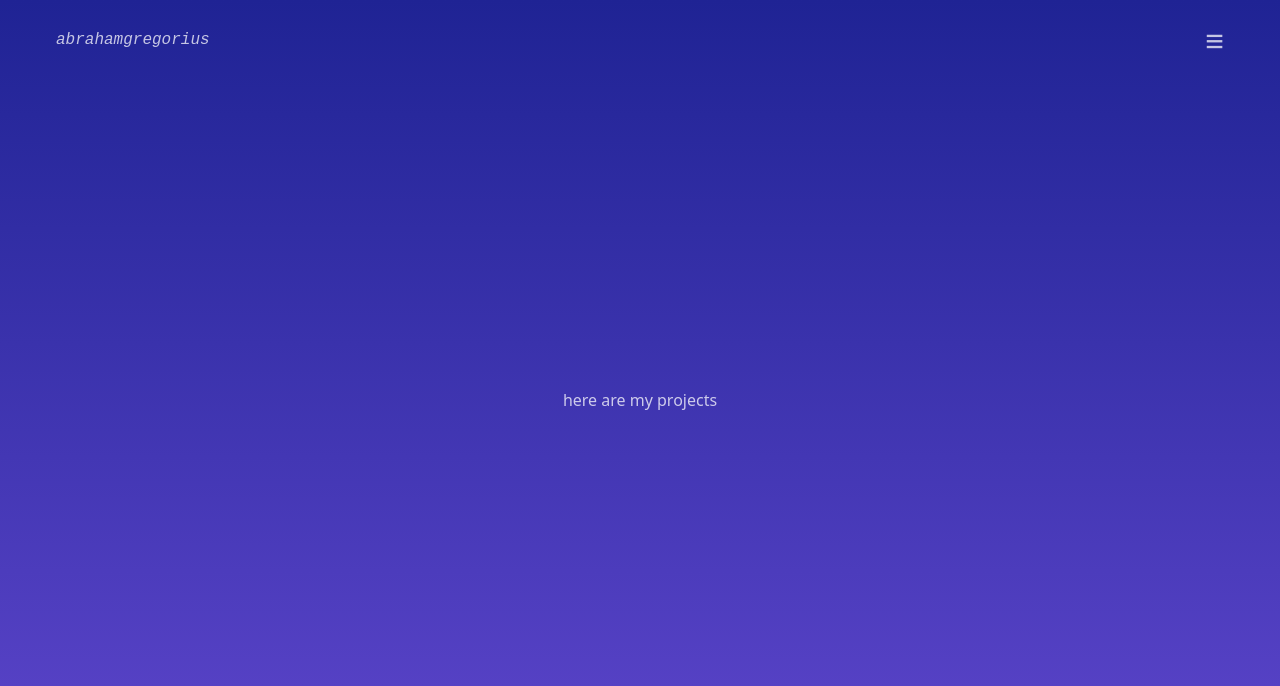
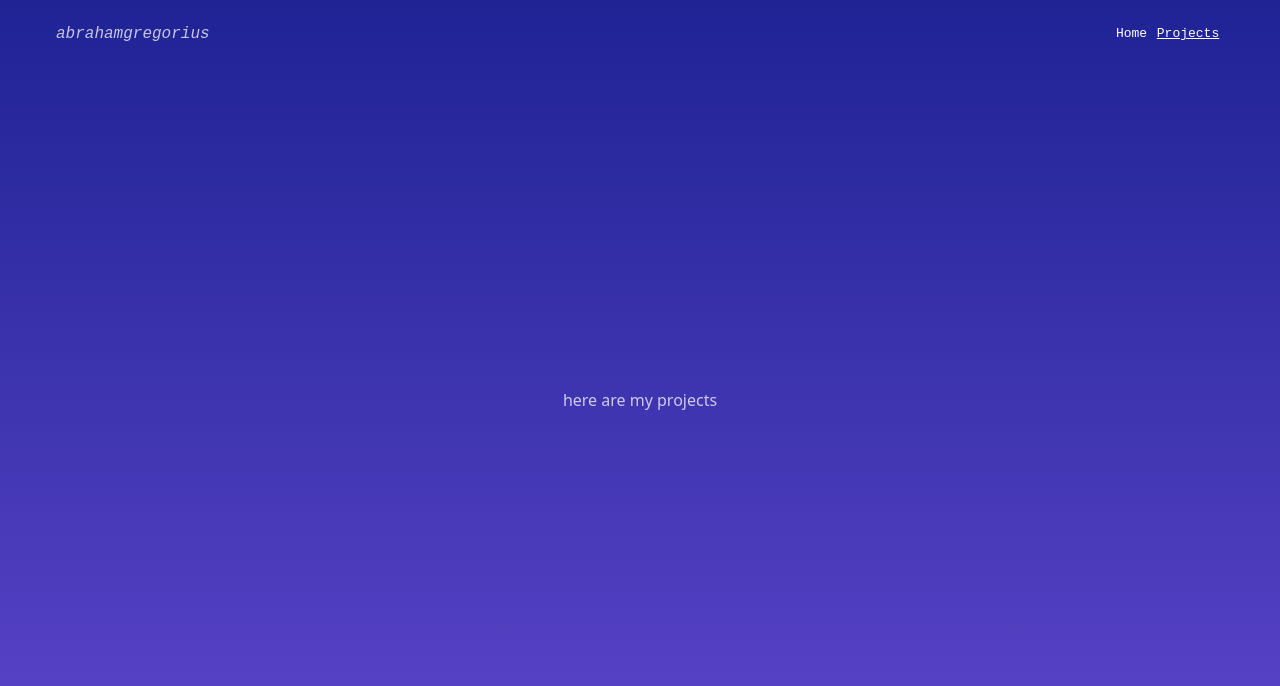
Before and after one commit to abrahamgregorius/webfolder, a React (Vite) app: page /project in a window 1280 px wide. Shown: the top 686 px of the page. Built offline with nearby package versions, Linux system fonts and the light colour scheme.

Commit message:
responsive navbar

```diff
--- a/src/css/navbar.css
+++ b/src/css/navbar.css
@@ -53,6 +53,7 @@ header {
     display: block;
     width: 100%;
     padding: .5rem .3rem;
+    font-family: monospace;
 }
 
 .toggle-nav span {
@@ -68,3 +69,40 @@ header {
 .hide {
     display: none !important;
 }
+
+
+@media screen and (min-width: 768px) {
+    .navbar-left ul {
+        display: flex;
+        justify-content: flex-end;
+    }
+
+    .navbar-left ul li {
+        background-color: transparent;
+    }
+
+    .navbar-left ul li a {
+        color: white;
+        background-color: transparent;
+        font-family: monospace;
+        transition: .4s;
+    }
+
+    .navbar-left ul li a:hover {
+        color: grey;
+        font-weight: 900;
+    }
+
+    .active {
+        text-decoration: underline;
+    }
+
+    .navbar-left {
+        position: static;
+        display: block;
+    }
+
+    .toggle-nav span {
+        display: none;
+    }
+}
--- a/src/css/style.css
+++ b/src/css/style.css
@@ -41,6 +41,22 @@ header .container {
     flex-direction: column;
     gap: 1rem;
 }
+
+.container-project {
+    width: min(100%, 1200px);
+    margin: 0 auto;
+    padding: 0 1rem;
+    display: flex;
+    justify-content: center;
+    align-items: center;
+    flex-direction: column;
+    gap: 1rem;
+    animation: fadeIn ease 2s;
+    animation-iteration-count: 1;
+    animation-fill-mode: forwards;
+}
+
+
 
 .social {
     display: flex;
@@ -174,7 +190,5 @@ table .recipe {
 
 
 @media (min-width: 768px) {
-    body {
-        /* background: red; */
-    }
+
 }
--- a/src/pages/Projects.jsx
+++ b/src/pages/Projects.jsx
@@ -9,7 +9,7 @@ function Projects() {
         <>
             <Navbar></Navbar>
             <Section>
-                <div className="container container-home">
+                <div className="container container-project">
                     <h1>here are my projects</h1>
                 </div>
             </Section>
```
